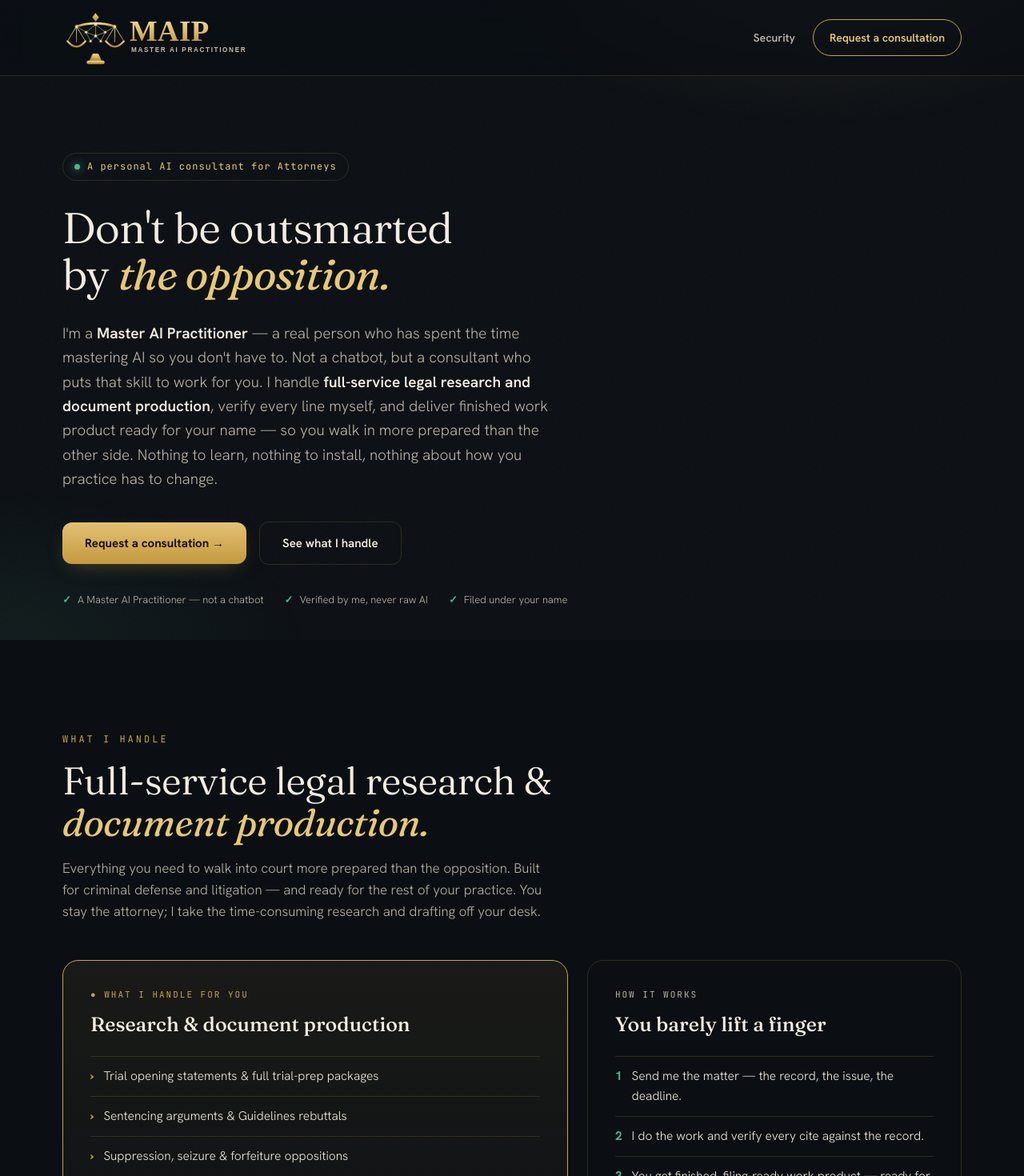
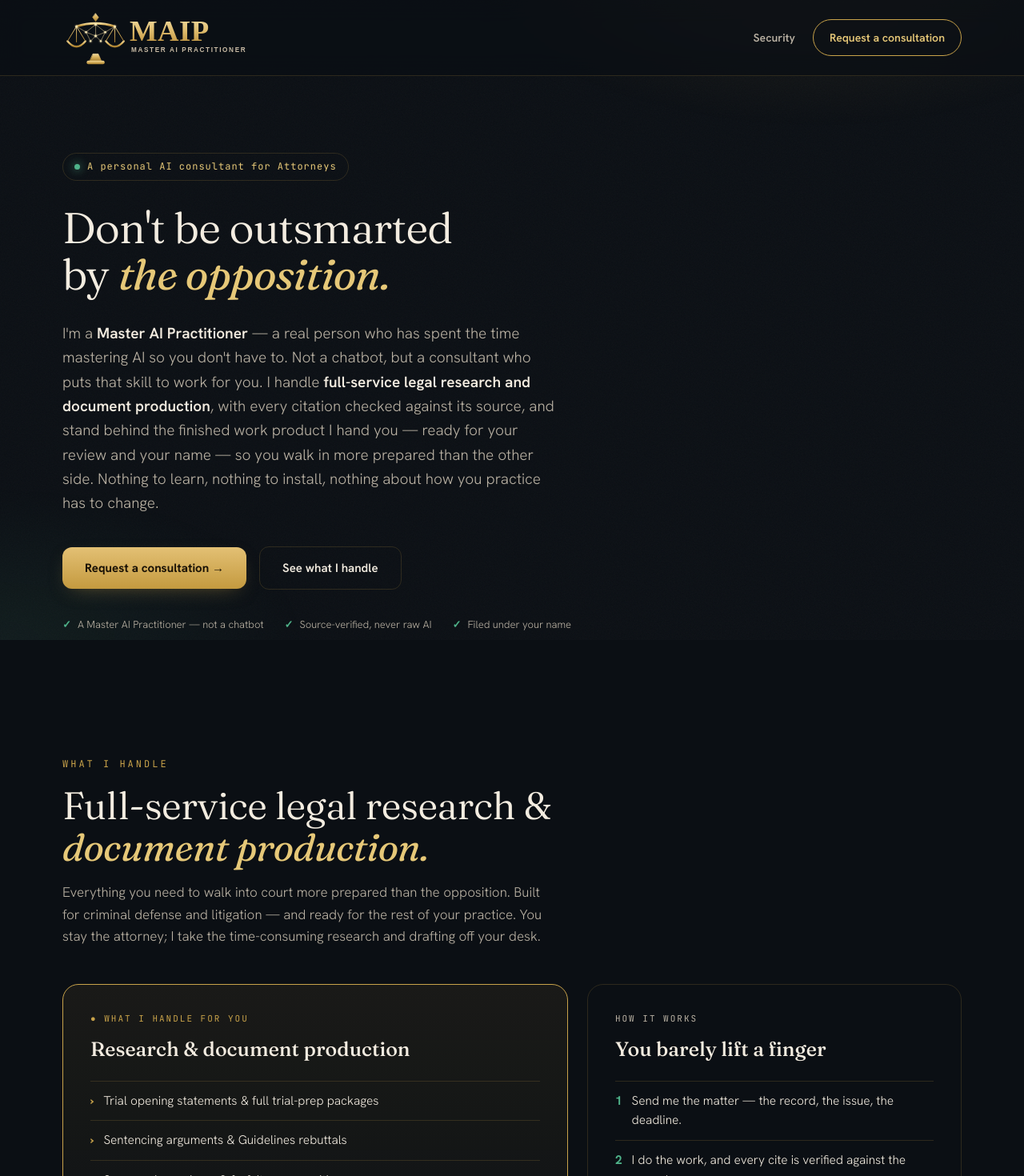
Before and after one commit to stevi10623-crypto/maip, a React (Vite) app: page / in a window 1280 px wide. Shown: the top 1470 px of the page at 80% size. Built offline with nearby package versions, Linux system fonts and the light colour scheme.

Commit message:
Honest verification copy: system checks every cite against source; I oversee & stand behind it (no claim of manual line-by-line review)

```diff
--- a/src/App.tsx
+++ b/src/App.tsx
@@ -149,9 +149,9 @@ function App() {
           <p className="sub reveal d3">
             I'm a <b>Master AI Practitioner</b> — a real person who has spent the time mastering AI so you
             don't have to. Not a chatbot, but a consultant who puts that skill to work for you. I handle{' '}
-            <b>full-service legal research and document production</b>, verify every line myself, and
-            deliver finished work product ready for your name — so you walk in more prepared than the
-            other side. Nothing to learn, nothing to install, nothing about how you practice has to change.
+            <b>full-service legal research and document production</b>, with every citation checked
+            against its source, and stand behind the finished work product I hand you — ready for your
+            review and your name — so you walk in more prepared than the other side. Nothing to learn, nothing to install, nothing about how you practice has to change.
           </p>
           <div className="cta-row reveal d4">
             <a href="#contact">
@@ -166,7 +166,7 @@ function App() {
               <b>✓</b> A Master AI Practitioner — not a chatbot
             </span>
             <span>
-              <b>✓</b> Verified by me, never raw AI
+              <b>✓</b> Source-verified, never raw AI
             </span>
             <span>
               <b>✓</b> Filed under your name
@@ -205,7 +205,7 @@ function App() {
               </div>
               <div className="svc-li">
                 <span className="b">2</span>{' '}
-                <span>I do the work and verify every cite against the record.</span>
+                <span>I do the work, and every cite is verified against the record.</span>
               </div>
               <div className="svc-li">
                 <span className="b">3</span>{' '}
```
